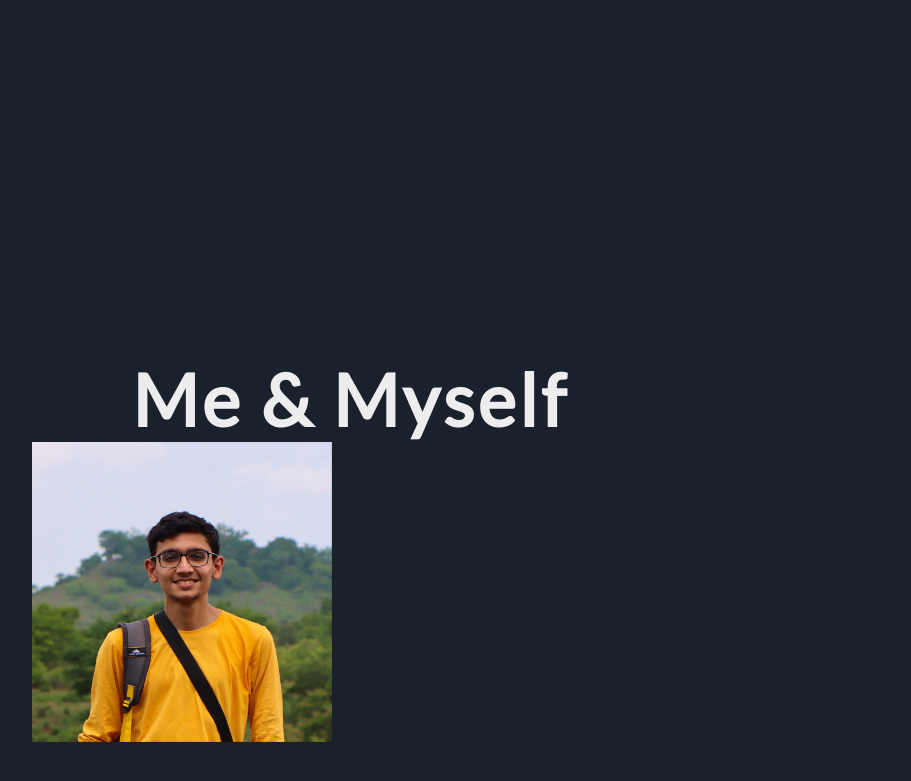
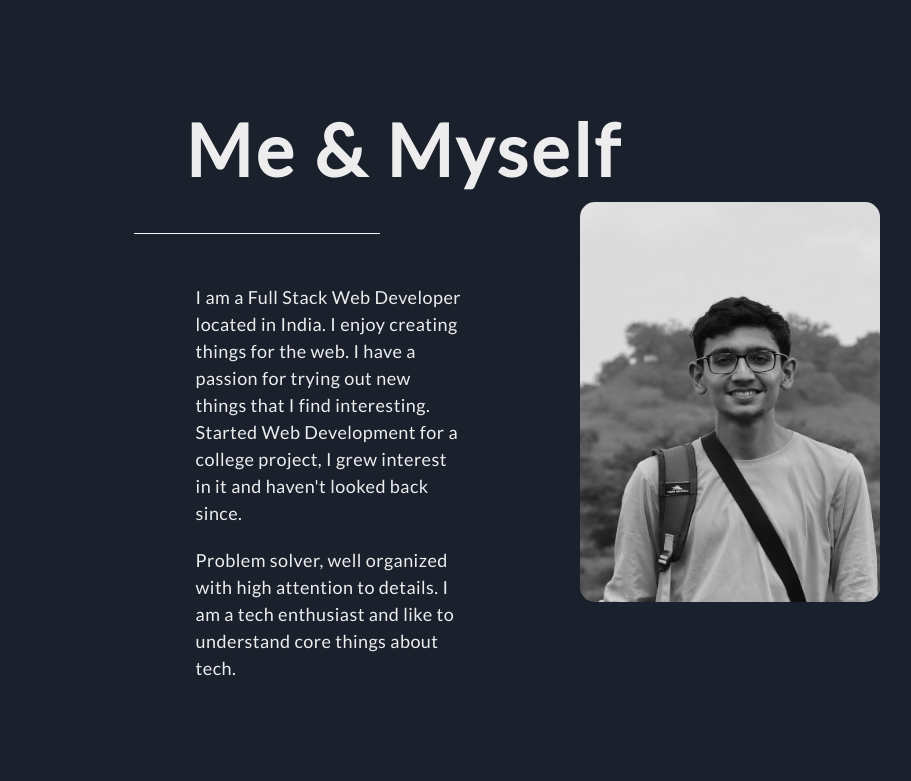
Before and after one commit to sudonims/sudonims, a Next.js app: page / in a window 1280 px wide. Shown: the part 802-1583 px from the top of the page, without its empty margins (96-1007 px from the left). Built offline with nearby package versions, Linux system fonts and the light colour scheme.

Commit message:
profile changes

```diff
--- a/components/About.js
+++ b/components/About.js
@@ -1,21 +1,39 @@
-import { Heading, Flex } from '@chakra-ui/react';
+import { Heading, Flex, Text, Box } from '@chakra-ui/react';
 
 export default function About() {
+  const mouseEnter = (e) => {
+    console.log(e);
+  };
   return (
-    <section className="section">
+    <section onMouseEnter={mouseEnter} id="about" className="section">
       <Flex justifyContent="center" flexDirection="column" height="100%">
-        <Flex margin="0px 100px" direction="row" align="flex-start">
+        <Flex margin="20px 15%" direction="row" align="flex-start">
           <Heading letterSpacing="wider" fontSize="7xl">
             Me & Myself
           </Heading>
         </Flex>
-        <Flex>
-          <div className="image">
-            <div className="image-grey-right"></div>
-            <div className="image-grey-middle"></div>
-            <div className="image-grey-left"></div>
-          </div>
-          {/* <img src="/static/image/profile.jpg" /> */}
+        <Flex margin="20px 10%" justifyContent="flex-start">
+          <Box height="1px" width="30%" backgroundColor="aliceblue"></Box>
+        </Flex>
+        <Flex margin="20px 15%" direction="row" align="flex-start">
+          <Flex direction="column" maxWidth="40%" alignContent="space-around">
+            <Text fontSize="lg" letterSpacing="wide" margin="10px">
+              I am a Full Stack Web Developer located in India. I enjoy creating
+              things for the web. I have a passion for trying out new things
+              that I find interesting. Started Web Development for a college
+              project, I grew interest in it and haven't looked back since.
+            </Text>
+            <Text fontSize="lg" letterSpacing="wide" margin="10px">
+              Problem solver, well organized with high attention to details. I
+              am a tech enthusiast and like to understand core things about
+              tech.
+            </Text>
+          </Flex>
+          <Flex margin="-10% 0px 0px 15%">
+            <div className="image">
+              <div className="image-grey-right"></div>
+            </div>
+          </Flex>
         </Flex>
       </Flex>
     </section>
--- a/styles/globals.css
+++ b/styles/globals.css
@@ -93,10 +93,17 @@ body {
 .image {
   position: absolute;
   background-image: url("/static/image/profile.jpg");
-  min-height: 300px;
+  height: auto;
+  width: auto;
+  min-height: 400px;
+  max-height: 600px;
   min-width: 300px;
+  max-width: 600px;
   background-size: cover;
   background-repeat: no-repeat;
+  filter: grayscale(100%);
+  transition-duration: 400ms;
+  border-radius: 15px;
 }
 
 .image-grey-right {
@@ -110,23 +117,11 @@ body {
   right: 0;
 }
 
+.image:hover {
+  filter: none;
+}
+
 .image .image-grey-right:hover {
   -webkit-filter: grayscale(100%);
   border-right-color: rgba(44, 44, 44, 0.5);
 }
-
-.image-grey-left {
-  position: absolute;
-  width: 200px;
-  height: 200px;
-  border-top: 200px solid transparent;
-  border-right: 200px solid transparent;
-  transition-duration: 400ms;
-  top: 0;
-  left: 0;
-}
-
-.image .image-grey-left:hover {
-  -webkit-filter: grayscale(100%);
-  border-top-color: rgba(44, 44, 44, 0.5);
-}
```
Also changed, not shown: public/static/image/profile.jpg.
